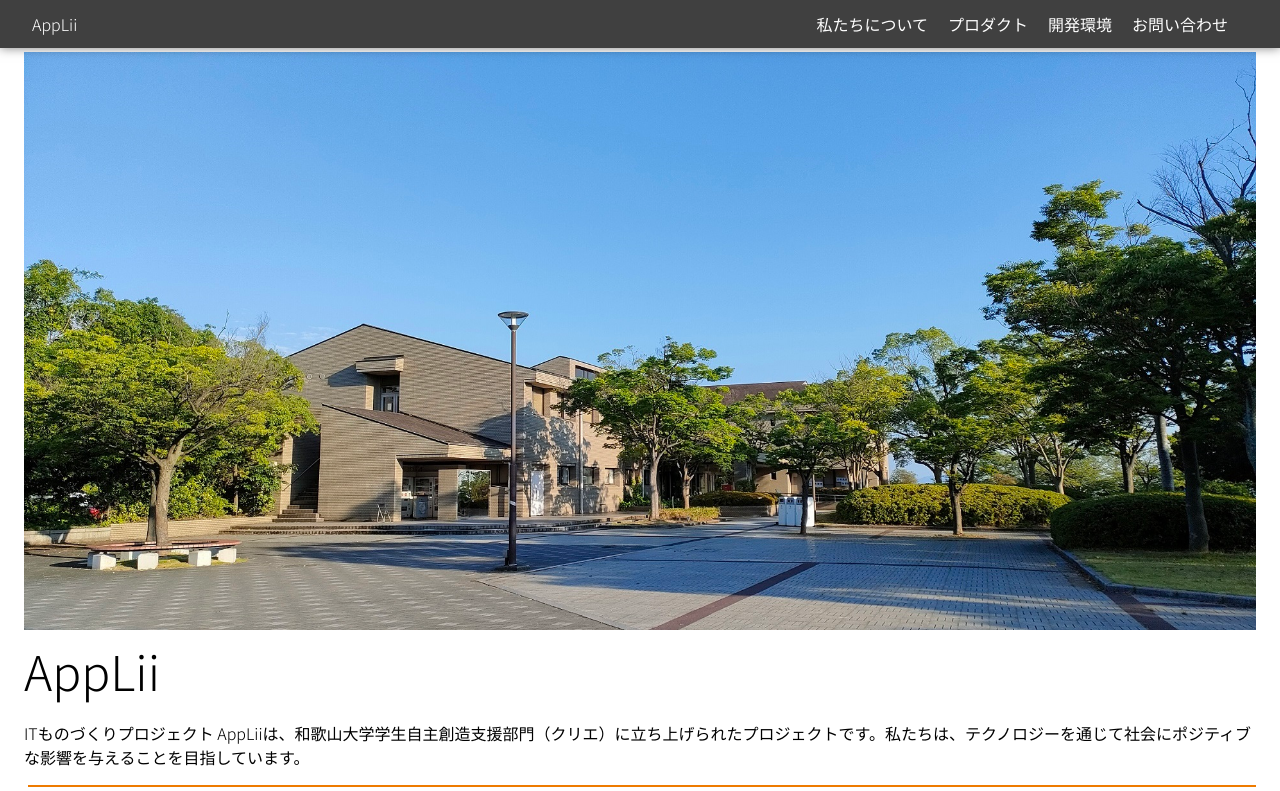
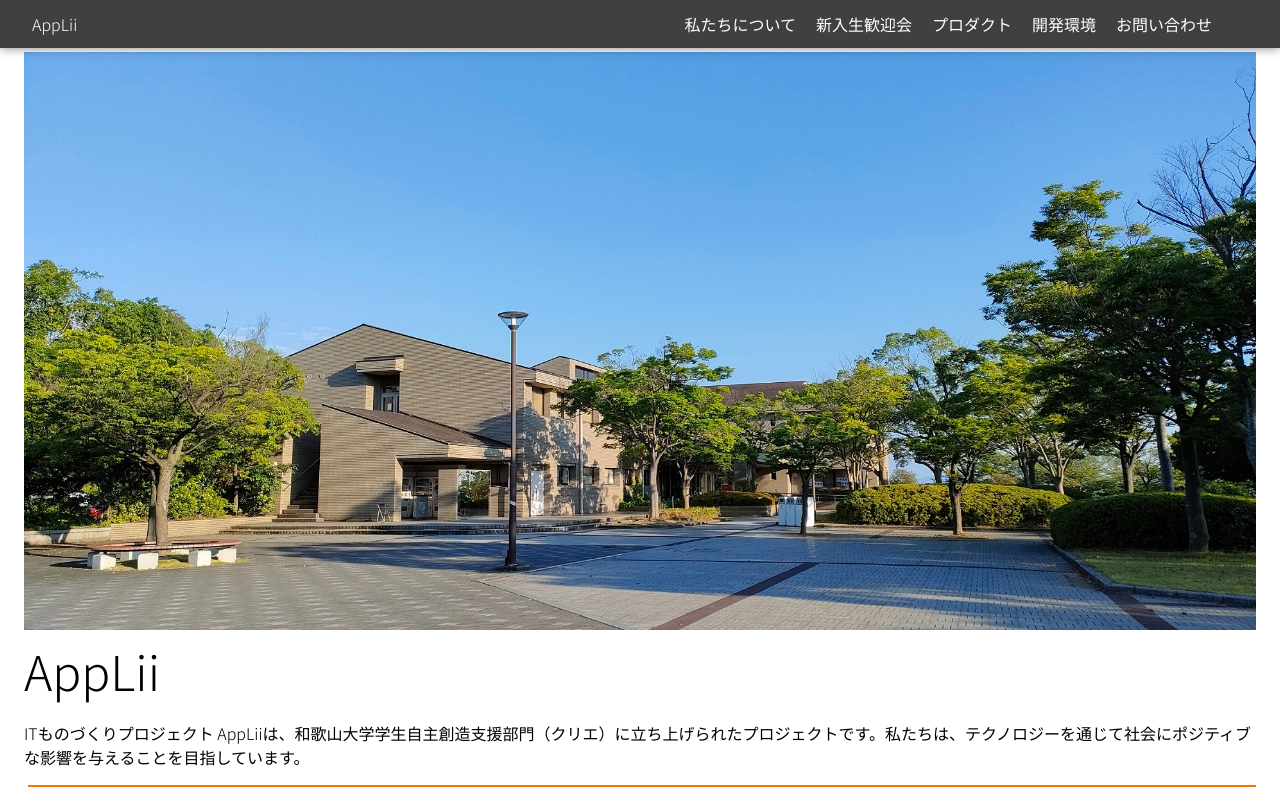
Before and after one commit to AppLii/AppLii.github.io, a Nuxt app: page / in a window 1280 px wide. Shown: the top 791 px of the page. Built offline with nearby package versions, Linux system fonts and the light colour scheme; a web font is replaced by a local one.

Commit message:
変更：ヘッダーにリンクを追加し、デザインの不具合を修正

```diff
--- a/components/Header.vue
+++ b/components/Header.vue
@@ -28,6 +28,7 @@ export default {
 <script setup>
 const links = ref([
     { url: "/pages/about-us", text: "私たちについて" },
+    { url: "/pages/newcomers", text: "新入生歓迎会" },
     { url: "/pages/about-cafe-app", text: "プロダクト" },
     { url: "/pages/about-dev", text: "開発環境" },
     { url: "/pages/contact", text: "お問い合わせ" },
@@ -35,7 +36,7 @@ const links = ref([
 </script>
 
 <style scoped lang="scss">
-$responsive-breakpoint: 600px;
+$responsive-breakpoint: 700px; // ヘッダーのコンテンツを変えたら、この値も再検討すること
 $header-height: 3rem;
 $font-color: white;
 $background-color: #404040;
@@ -70,7 +71,7 @@ $background-color: #404040;
         box-sizing: border-box;
         display: flex;
         margin: 0;
-        padding: 0;
+        padding: 0 16px;
     }
 
     .header-list-item {
```
